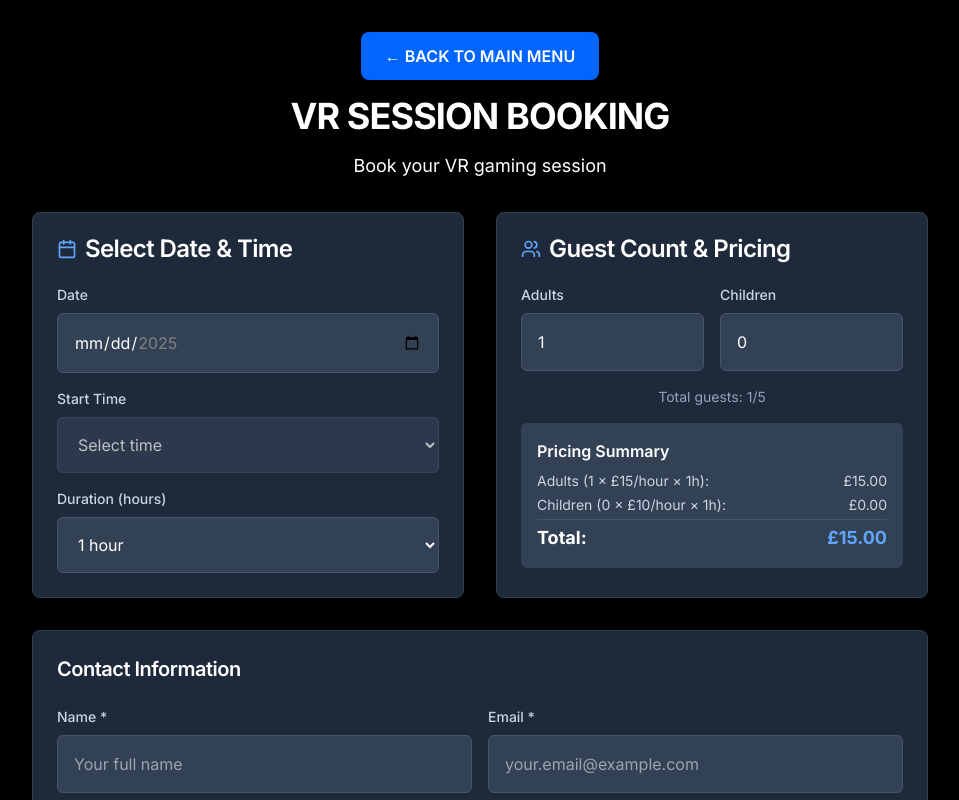
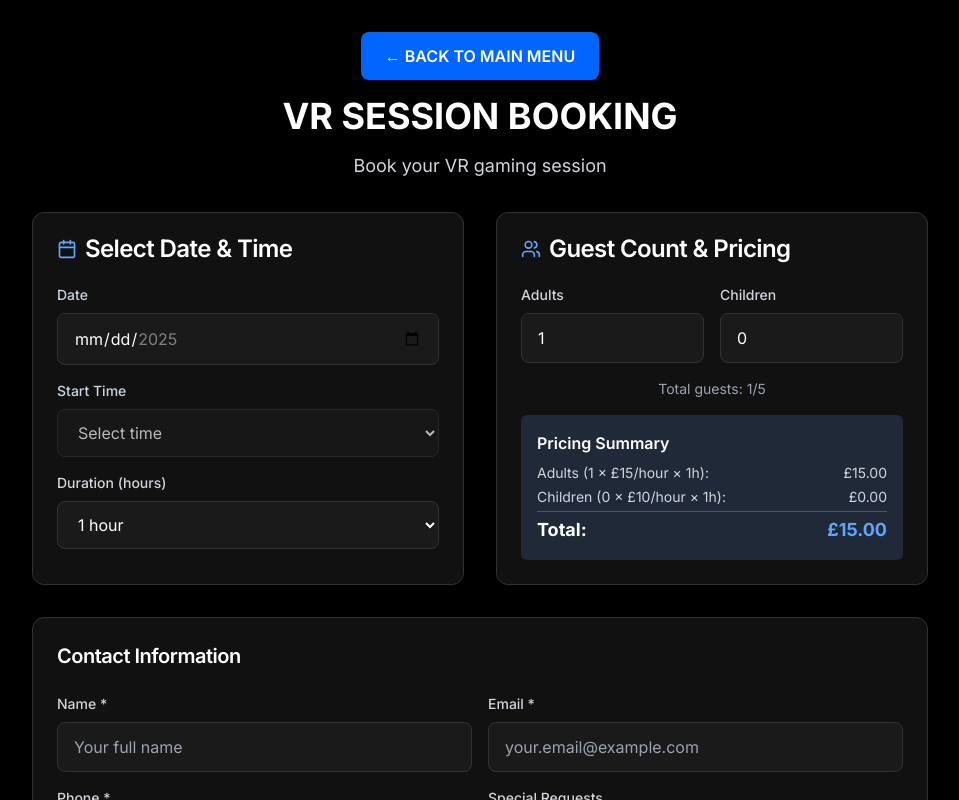
Before and after one commit to DeFiantBear/booking, a Next.js app: page / in a window 1280 px wide. Both pictures are taken after a click on the button "Book VR Session". Shown: the top 800 px of the page, without its empty margins (160-1119 px from the left). Built offline with nearby package versions, Linux system fonts and the light colour scheme.

Commit message:
Fix button alignment and apply consistent black/white/blue styling across all pages

```diff
--- a/components/BookingSystem.tsx
+++ b/components/BookingSystem.tsx
@@ -314,8 +314,8 @@ export default function BookingSystem() {
 
           <div className="grid grid-cols-1 md:grid-cols-2 gap-4 sm:gap-6 md:gap-8 max-w-3xl mx-auto px-2">
             {/* VR Booking Option */}
-            <div className="cyber-card p-4 sm:p-6 md:p-8 text-center hover:scale-105 transition-transform duration-300">
-              <div className="mb-4 md:mb-6">
+            <div className="cyber-card p-4 sm:p-6 md:p-8 text-center hover:scale-105 transition-transform duration-300 flex flex-col h-full">
+              <div className="flex-1 mb-4 md:mb-6">
                 <Gamepad2 className="h-8 w-8 sm:h-10 sm:w-10 md:h-12 md:w-12 text-blue-500 mx-auto mb-3 md:mb-4" />
                 <h2 className="text-lg sm:text-xl md:text-2xl font-semibold text-white mb-3 md:mb-4">VR Gaming</h2>
                 <p className="text-xs sm:text-sm text-gray-300 leading-relaxed">
@@ -324,15 +324,15 @@ export default function BookingSystem() {
               </div>
               <button
                 onClick={startVRBooking}
-                className="cyber-button w-full text-sm sm:text-base py-2 sm:py-3"
+                className="cyber-button w-full text-sm sm:text-base py-2 sm:py-3 mt-auto"
               >
                 Book VR Session
               </button>
             </div>
 
             {/* Party Booking Option */}
-            <div className="cyber-card p-4 sm:p-6 md:p-8 text-center hover:scale-105 transition-transform duration-300">
-              <div className="mb-4 md:mb-6">
+            <div className="cyber-card p-4 sm:p-6 md:p-8 text-center hover:scale-105 transition-transform duration-300 flex flex-col h-full">
+              <div className="flex-1 mb-4 md:mb-6">
                 <PartyPopper className="h-8 w-8 sm:h-10 sm:w-10 md:h-12 md:w-12 text-blue-500 mx-auto mb-3 md:mb-4" />
                 <h2 className="text-lg sm:text-xl md:text-2xl font-semibold text-white mb-3 md:mb-4">Gaming Party</h2>
                 <p className="text-xs sm:text-sm text-gray-300 leading-relaxed">
@@ -341,7 +341,7 @@ export default function BookingSystem() {
               </div>
               <button
                 onClick={startPartyBooking}
-                className="cyber-button w-full text-sm sm:text-base py-2 sm:py-3"
+                className="cyber-button w-full text-sm sm:text-base py-2 sm:py-3 mt-auto"
               >
                 Book Party
               </button>
@@ -366,7 +366,7 @@ export default function BookingSystem() {
   // VR Booking Form
   if (currentFlow === 'vr-booking') {
     return (
-      <div className="min-h-screen relative">
+      <div className="min-h-screen bg-black">
         <div className="container mx-auto px-4 py-4 sm:py-8">
           <div className="max-w-4xl mx-auto">
             <div className="text-center mb-6 sm:mb-8">
@@ -376,13 +376,13 @@ export default function BookingSystem() {
               >
                 ← BACK TO MAIN MENU
               </button>
-              <h1 className="cyber-title text-2xl sm:text-3xl md:text-4xl font-bold mb-3 sm:mb-4" data-text="VR SESSION BOOKING">VR SESSION BOOKING</h1>
-              <p className="terminal-text text-base sm:text-lg">Book your VR gaming session</p>
+              <h1 className="text-2xl sm:text-3xl md:text-4xl font-bold text-white mb-3 sm:mb-4">VR SESSION BOOKING</h1>
+              <p className="text-base sm:text-lg text-gray-300">Book your VR gaming session</p>
             </div>
 
             <div className="grid grid-cols-1 lg:grid-cols-2 gap-4 sm:gap-6 lg:gap-8">
               {/* Date & Time Selection */}
-              <Card className="bg-slate-800 border-slate-700">
+              <Card className="cyber-card">
                 <CardHeader>
                   <CardTitle className="flex items-center text-white">
                     <Calendar className="h-5 w-5 mr-2 text-blue-400" />
@@ -398,7 +398,7 @@ export default function BookingSystem() {
                       max={getMaxDate()}
                       value={selectedDate}
                       onChange={(e) => handleDateChange(e.target.value)}
-                      className="w-full p-3 sm:p-4 border border-slate-600 rounded-md bg-slate-700 text-white focus:ring-2 focus:ring-blue-500 focus:border-transparent text-base"
+                      className="cyber-input w-full text-base"
                     />
                   </div>
 
@@ -407,7 +407,7 @@ export default function BookingSystem() {
                     <select
                       value={selectedTime}
                       onChange={(e) => handleTimeChange(e.target.value)}
-                      className="w-full p-3 sm:p-4 border border-slate-600 rounded-md bg-slate-700 text-white focus:ring-2 focus:ring-blue-500 focus:border-transparent text-base"
+                      className="cyber-input w-full text-base"
                       disabled={!selectedDate}
                     >
                       <option value="">Select time</option>
@@ -420,11 +420,11 @@ export default function BookingSystem() {
                   </div>
 
                   <div>
-                    <label className="block text-sm font-medium mb-2 text-slate-300">Duration (hours)</label>
+                                          <label className="block text-sm font-medium mb-2 text-gray-300">Duration (hours)</label>
                     <select
                       value={duration}
                       onChange={(e) => handleDurationChange(Number(e.target.value))}
-                      className="w-full p-3 sm:p-4 border border-slate-600 rounded-md bg-slate-700 text-white focus:ring-2 focus:ring-blue-500 focus:border-transparent text-base"
+                      className="cyber-input w-full text-base"
                     >
                       {AVAILABLE_DURATIONS.map((d) => (
                         <option key={d} value={d}>
@@ -437,7 +437,7 @@ export default function BookingSystem() {
               </Card>
 
               {/* Guest Count & Pricing */}
-              <Card className="bg-slate-800 border-slate-700">
+              <Card className="cyber-card">
                 <CardHeader>
                   <CardTitle className="flex items-center text-white">
                     <Users className="h-5 w-5 mr-2 text-blue-400" />
@@ -447,35 +447,35 @@ export default function BookingSystem() {
                 <CardContent className="space-y-4">
                   <div className="grid grid-cols-1 sm:grid-cols-2 gap-4">
                     <div>
-                      <label className="block text-sm font-medium mb-2 text-slate-300">Adults</label>
+                      <label className="block text-sm font-medium mb-2 text-gray-300">Adults</label>
                       <input
                         type="number"
                         min="0"
                         max="5"
                         value={adults}
                         onChange={(e) => handleGuestChange('adults', Number(e.target.value))}
-                        className="w-full p-3 sm:p-4 border border-slate-600 rounded-md bg-slate-700 text-white focus:ring-2 focus:ring-blue-500 focus:border-transparent text-base"
+                        className="cyber-input w-full text-base"
                       />
                     </div>
                     <div>
-                      <label className="block text-sm font-medium mb-2 text-slate-300">Children</label>
+                      <label className="block text-sm font-medium mb-2 text-gray-300">Children</label>
                       <input
                         type="number"
                         min="0"
                         max="5"
                         value={children}
                         onChange={(e) => handleGuestChange('children', Number(e.target.value))}
-                        className="w-full p-3 sm:p-4 border border-slate-600 rounded-md bg-slate-700 text-white focus:ring-2 focus:ring-blue-500 focus:border-transparent text-base"
+                        className="cyber-input w-full text-base"
                       />
                     </div>
                   </div>
-                  <div className="text-sm text-slate-400 text-center">
+                  <div className="text-sm text-gray-400 text-center">
                     Total guests: {adults + children}/5
                   </div>
 
-                  <div className="bg-slate-700 p-4 rounded-md">
+                  <div className="bg-gray-800 p-4 rounded-md">
                     <h4 className="font-semibold mb-2 text-white">Pricing Summary</h4>
-                    <div className="space-y-1 text-sm text-slate-300">
+                    <div className="space-y-1 text-sm text-gray-300">
                       <div className="flex justify-between">
                         <span>Adults ({adults} × £{PRICING.adultPerHour}/hour × {duration}h):</span>
                         <span>{formatPrice(adults * PRICING.adultPerHour * duration)}</span>
@@ -484,7 +484,7 @@ export default function BookingSystem() {
                         <span>Children ({children} × £{PRICING.childPerHour}/hour × {duration}h):</span>
                         <span>{formatPrice(children * PRICING.childPerHour * duration)}</span>
                       </div>
-                      <hr className="my-2 border-slate-600" />
+                      <hr className="my-2 border-gray-600" />
                       <div className="flex justify-between font-bold text-lg text-white">
                         <span>Total:</span>
                         <span className="text-blue-400">{formatPrice(totalPrice)}</span>
@@ -496,48 +496,48 @@ export default function BookingSystem() {
             </div>
 
             {/* Contact Information */}
-            <Card className="mt-6 sm:mt-8 bg-slate-800 border-slate-700">
+            <Card className="mt-6 sm:mt-8 cyber-card">
               <CardHeader>
                 <CardTitle className="text-white text-lg sm:text-xl">Contact Information</CardTitle>
               </CardHeader>
               <CardContent>
                 <div className="grid grid-cols-1 md:grid-cols-2 gap-4">
                   <div>
-                    <label className="block text-sm font-medium mb-2 text-slate-300">Name *</label>
+                    <label className="block text-sm font-medium mb-2 text-gray-300">Name *</label>
                     <input
                       type="text"
                       value={contactName}
                       onChange={(e) => setContactName(e.target.value)}
-                      className="w-full p-3 sm:p-4 border border-slate-600 rounded-md bg-slate-700 text-white focus:ring-2 focus:ring-blue-500 focus:border-transparent text-base"
+                      className="cyber-input w-full text-base"
                       placeholder="Your full name"
                     />
                   </div>
                   <div>
-                    <label className="block text-sm font-medium mb-2 text-slate-300">Email *</label>
+                    <label className="block text-sm font-medium mb-2 text-gray-300">Email *</label>
                     <input
                       type="email"
                       value={contactEmail}
                       onChange={(e) => setContactEmail(e.target.value)}
-                      className="w-full p-3 sm:p-4 border border-slate-600 rounded-md bg-slate-700 text-white focus:ring-2 focus:ring-blue-500 focus:border-transparent text-base"
+                      className="cyber-input w-full text-base"
                       placeholder="your.email@example.com"
                     />
                   </div>
                   <div>
-                    <label className="block text-sm font-medium mb-2 text-slate-300">Phone *</label>
+                    <label className="block text-sm font-medium mb-2 text-gray-300">Phone *</label>
                     <input
                       type="tel"
                       value={contactPhone}
                       onChange={(e) => setContactPhone(e.target.value)}
-                      className="w-full p-3 sm:p-4 border border-slate-600 rounded-md bg-slate-700 text-white focus:ring-2 focus:ring-blue-500 focus:border-transparent text-base"
+                      className="cyber-input w-full text-base"
                       placeholder="+44 20 1234 5678"
                     />
                   </div>
                   <div>
-                    <label className="block text-sm font-medium mb-2 text-slate-300">Special Requests</label>
+                    <label className="block text-sm font-medium mb-2 text-gray-300">Special Requests</label>
                     <textarea
                       value={specialRequests}
                       onChange={(e) => setSpecialRequests(e.target.value)}
-                      className="w-full p-3 sm:p-4 border border-slate-600 rounded-md bg-slate-700 text-white focus:ring-2 focus:ring-blue-500 focus:border-transparent text-base"
+                      className="cyber-input w-full text-base"
                       placeholder="Any special requests or accommodations..."
                       rows={3}
                     />
@@ -547,7 +547,7 @@ export default function BookingSystem() {
             </Card>
 
             {/* Payment Method */}
-            <Card className="mt-6 sm:mt-8 bg-slate-800 border-slate-700">
+            <Card className="mt-6 sm:mt-8 cyber-card">
               <CardHeader>
                 <CardTitle className="text-white text-lg sm:text-xl">Payment Method</CardTitle>
               </CardHeader>
@@ -595,13 +595,13 @@ export default function BookingSystem() {
 
             {/* Book Button */}
             <div className="mt-6 sm:mt-8 text-center">
-              <Button
+              <button
                 onClick={handleBooking}
                 disabled={isSubmitting || !selectedDate || !selectedTime || totalPrice === 0}
-                className="bg-blue-600 hover:bg-blue-700 text-white px-6 sm:px-8 py-3 sm:py-4 text-base sm:text-lg font-semibold w-full sm:w-auto"
+                className="cyber-button px-6 sm:px-8 py-3 sm:py-4 text-base sm:text-lg font-semibold w-full sm:w-auto disabled:opacity-50 disabled:cursor-not-allowed"
               >
                 {isSubmitting ? 'Processing...' : `Book VR Session - ${formatPrice(totalPrice)}`}
-              </Button>
+              </button>
             </div>
           </div>
         </div>
@@ -612,31 +612,30 @@ export default function BookingSystem() {
   // Party Packages Selection
   if (currentFlow === 'party-packages') {
     return (
-      <div className="min-h-screen bg-gradient-to-br from-slate-900 via-slate-800 to-slate-900">
+      <div className="min-h-screen bg-black">
         <div className="container mx-auto px-4 py-4 sm:py-8">
           <div className="max-w-6xl mx-auto">
             <div className="text-center mb-6 sm:mb-8">
-              <Button
+              <button
                 onClick={goBack}
-                variant="outline"
-                className="mb-4 border-slate-600 text-slate-300 hover:bg-slate-700 text-sm sm:text-base"
+                className="cyber-button mb-4 text-sm sm:text-base"
               >
                 ← Back to Main Menu
-              </Button>
+              </button>
               <h1 className="text-2xl sm:text-3xl md:text-4xl font-bold text-white mb-3 sm:mb-4">Gaming Party Packages</h1>
-              <p className="text-slate-300 text-base sm:text-lg">Choose your perfect party package</p>
+              <p className="text-gray-300 text-base sm:text-lg">Choose your perfect party package</p>
             </div>
 
             <div className="grid grid-cols-1 md:grid-cols-3 gap-4 sm:gap-6 md:gap-8 mb-6 sm:mb-8">
               {PARTY_PACKAGES.map((pkg) => (
-                <Card key={pkg.id} className="bg-slate-800 border-slate-700 hover:border-cyan-500 transition-all duration-300 hover:shadow-2xl hover:shadow-cyan-500/20">
+                <Card key={pkg.id} className="cyber-card hover:border-blue-500 transition-all duration-300 hover:shadow-2xl hover:shadow-blue-500/20">
                   <CardHeader className="text-center p-4 sm:p-6">
                     <CardTitle className="text-xl sm:text-2xl capitalize text-white">{pkg.name} Package</CardTitle>
-                    <div className="text-2xl sm:text-3xl font-bold text-cyan-400">£{pkg.price}</div>
-                    <div className="text-xs sm:text-sm text-slate-400">per person • {pkg.duration} hours</div>
+                    <div className="text-2xl sm:text-3xl font-bold text-blue-400">£{pkg.price}</div>
+                    <div className="text-xs sm:text-sm text-gray-400">per person • {pkg.duration} hours</div>
                   </CardHeader>
                   <CardContent className="p-4 sm:p-6">
-                    <p className="text-center mb-4 text-slate-300 text-sm sm:text-base">{pkg.description}</p>
+                    <p className="text-center mb-4 text-gray-300 text-sm sm:text-base">{pkg.description}</p>
                     <ul className="space-y-2 mb-6">
                       {pkg.includes.map((item, index) => (
                         <li key={index} className="flex items-center text-sm text-slate-300">
@@ -695,26 +694,25 @@ export default function BookingSystem() {
   // Party Booking Form
   if (currentFlow === 'party-booking') {
     return (
-      <div className="min-h-screen bg-gradient-to-br from-slate-900 via-slate-800 to-slate-900">
+      <div className="min-h-screen bg-black">
         <div className="container mx-auto px-4 py-8">
           <div className="max-w-4xl mx-auto">
             <div className="text-center mb-8">
-              <Button
+              <button
                 onClick={goBack}
-                variant="outline"
-                className="mb-4 border-slate-600 text-slate-300 hover:bg-slate-700"
+                className="cyber-button mb-4"
               >
                 ← Back to Packages
-              </Button>
+              </button>
               <h1 className="text-4xl font-bold text-white mb-4">Party Booking</h1>
-              <p className="text-slate-300">
+              <p className="text-gray-300">
                 {PARTY_PACKAGES.find(pkg => pkg.id === selectedPartyPackage)?.name} Package Selected
               </p>
             </div>
 
             <div className="grid grid-cols-1 lg:grid-cols-2 gap-8">
               {/* Date & Time Selection */}
-              <Card className="bg-slate-800 border-slate-700">
+              <Card className="cyber-card">
                 <CardHeader>
                   <CardTitle className="flex items-center text-white">
                     <Calendar className="h-5 w-5 mr-2 text-cyan-400" />
@@ -764,10 +762,10 @@ export default function BookingSystem() {
               </Card>
 
               {/* Guest Count & Pricing */}
-              <Card className="bg-slate-800 border-slate-700">
+              <Card className="cyber-card">
                 <CardHeader>
                   <CardTitle className="flex items-center text-white">
-                    <Users className="h-5 w-5 mr-2 text-cyan-400" />
+                    <Users className="h-5 w-5 mr-2 text-blue-400" />
                     Guest Count & Pricing
                   </CardTitle>
                 </CardHeader>
@@ -933,17 +931,16 @@ export default function BookingSystem() {
   // Bookings View
   if (currentFlow === 'bookings') {
     return (
-      <div className="min-h-screen bg-gradient-to-br from-slate-900 via-slate-800 to-slate-900">
+      <div className="min-h-screen bg-black">
         <div className="container mx-auto px-4 py-8">
           <div className="max-w-6xl mx-auto">
             <div className="text-center mb-8">
-              <Button
+              <button
                 onClick={() => setCurrentFlow('main')}
-                variant="outline"
-                className="mb-4 border-slate-600 text-slate-300 hover:bg-slate-700"
+                className="cyber-button mb-4"
               >
                 ← Back to Main Menu
-              </Button>
+              </button>
               <h1 className="text-4xl font-bold text-white mb-4">My Bookings</h1>
             </div>
 
@@ -994,19 +991,19 @@ export default function BookingSystem() {
                 />
 
                 {lookupResults.length === 0 ? (
-                  <Card className="text-center py-12 bg-slate-800 border-slate-700">
+                  <Card className="text-center py-12 cyber-card">
                     <CardContent>
-                      <Calendar className="h-16 w-16 text-slate-400 mx-auto mb-4" />
+                      <Calendar className="h-16 w-16 text-gray-400 mx-auto mb-4" />
                       <h3 className="text-lg font-semibold text-white mb-2">No bookings found</h3>
-                      <p className="text-slate-300 mb-6">Enter your email and phone number above to find your bookings!</p>
-                      <Button onClick={() => setCurrentFlow('main')} className="bg-blue-600 hover:bg-blue-700">
+                      <p className="text-gray-300 mb-6">Enter your email and phone number above to find your bookings!</p>
+                      <button onClick={() => setCurrentFlow('main')} className="cyber-button">
                         Book a Session
-                      </Button>
+                      </button>
                     </CardContent>
                   </Card>
                 ) : (
                   lookupResults.map((booking) => (
-                    <Card key={booking.id} className="hover:shadow-md transition-shadow bg-slate-800 border-slate-700">
+                    <Card key={booking.id} className="hover:shadow-md transition-shadow cyber-card">
                       <CardContent className="p-6">
                         <div className="flex items-center justify-between mb-4">
                           <div>
@@ -1120,41 +1117,41 @@ function BookingLookupForm({
   }
 
   return (
-    <Card className="bg-slate-800 border-slate-700">
+    <Card className="cyber-card">
       <CardHeader>
         <CardTitle className="text-white">Find My Bookings</CardTitle>
       </CardHeader>
       <CardContent>
         <div className="space-y-4">
           <div>
-            <label className="block text-sm font-medium mb-2 text-slate-300">Email *</label>
+            <label className="block text-sm font-medium mb-2 text-gray-300">Email *</label>
             <input
               type="email"
               value={lookupEmail}
               onChange={(e) => setLookupEmail(e.target.value)}
-              className="w-full p-3 border border-slate-600 rounded-md bg-slate-700 text-white focus:ring-2 focus:ring-blue-500 focus:border-transparent"
+              className="cyber-input w-full"
               placeholder="Enter the email used for booking"
             />
           </div>
 
           <div>
-            <label className="block text-sm font-medium mb-2 text-slate-300">Phone *</label>
+            <label className="block text-sm font-medium mb-2 text-gray-300">Phone *</label>
             <input
               type="tel"
               value={lookupPhone}
               onChange={(e) => setLookupPhone(e.target.value)}
-              className="w-full p-3 border border-slate-600 rounded-md bg-slate-700 text-white focus:ring-2 focus:ring-blue-500 focus:border-transparent"
+              className="cyber-input w-full"
               placeholder="Enter the phone number used for booking"
             />
           </div>
 
           <div>
-            <label className="block text-sm font-medium mb-2 text-slate-300">Date (Optional)</label>
+            <label className="block text-sm font-medium mb-2 text-gray-300">Date (Optional)</label>
             <input
               type="date"
               value={lookupDate}
               onChange={(e) => setLookupDate(e.target.value)}
-              className="w-full p-3 border border-slate-600 rounded-md bg-slate-700 text-white focus:ring-2 focus:ring-blue-500 focus:border-transparent"
+              className="cyber-input w-full"
             />
           </div>
 
@@ -1162,13 +1159,13 @@ function BookingLookupForm({
             <div className="text-red-400 text-sm">{searchError}</div>
           )}
 
-          <Button
+          <button
             onClick={handleLookup}
             disabled={isSearching || !lookupEmail || !lookupPhone}
-            className="w-full bg-blue-600 hover:bg-blue-700 text-white"
+            className="cyber-button w-full disabled:opacity-50 disabled:cursor-not-allowed"
           >
             {isSearching ? 'Searching...' : 'Find My Bookings'}
-          </Button>
+          </button>
         </div>
       </CardContent>
     </Card>
```
